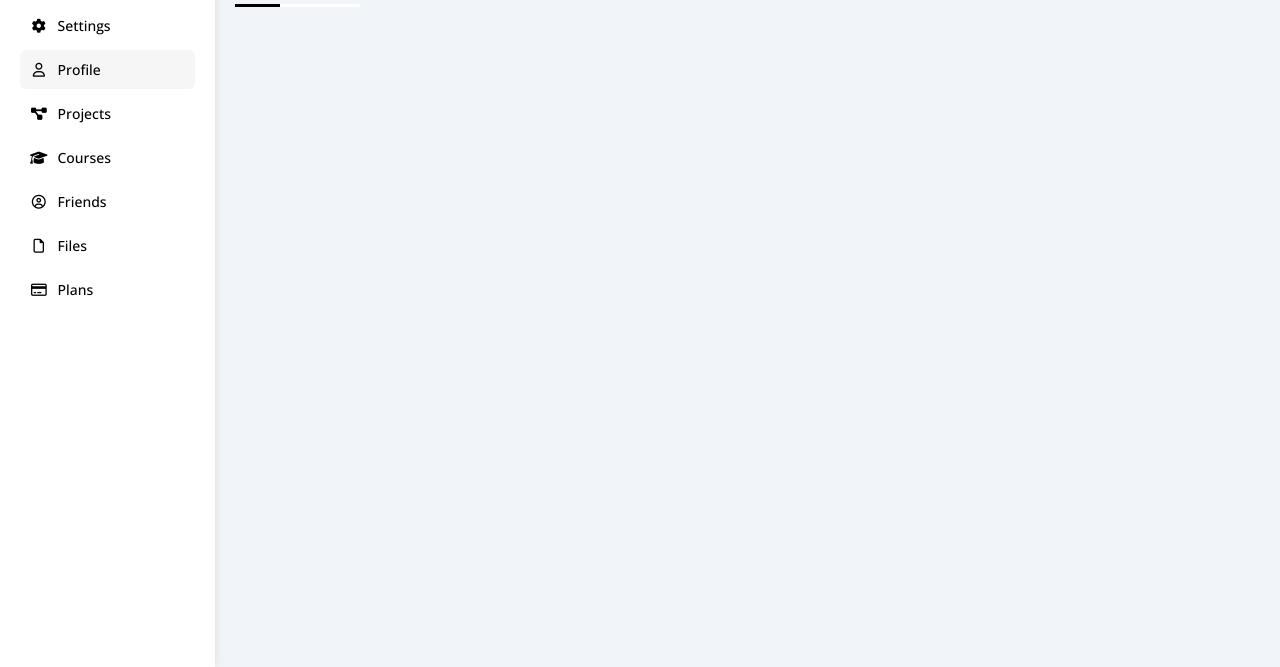
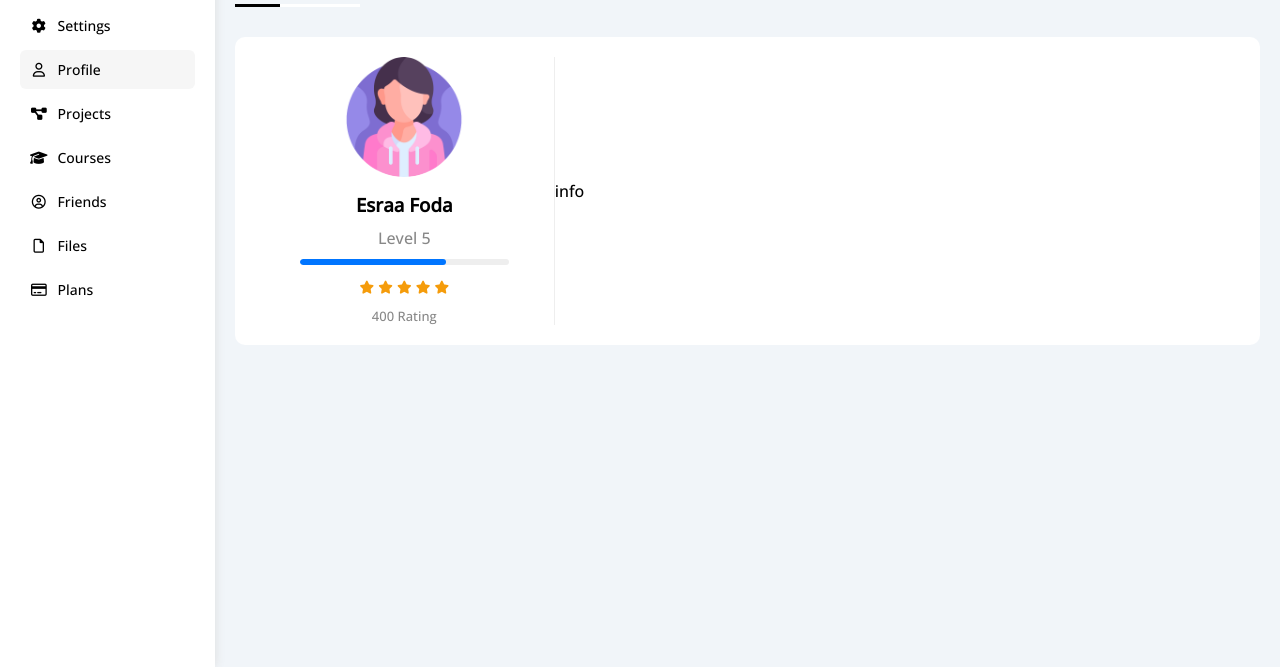
Before and after one commit to esraa237/Dishcon, a plain HTML site: page profile.html in a window 1280 px wide. Shown: the part 133-800 px from the top of the page. Drawn offline with nearby package versions, Linux system fonts and the light colour scheme.

Commit message:
finish half of first widget

```diff
--- a/css/master.css
+++ b/css/master.css
@@ -882,6 +882,43 @@ overflow: hidden;
 }
 /* End Backup Control  */
 /* End Setting page  */
+/* Start Profile page  */
+@media(max-width: 767px){
+    .profile-page .overview{
+        flex-direction: column;
+    }
+}
+.profile-page .avatar-box{
+    width:300px;
+}
+@media(min-width: 768px){
+    .profile-page .avatar-box{
+       border-right: 1px solid #eee;
+    }
+}
+.profile-page .avatar-box >img{
+    height:120px;
+    width: 120px;
+}
+.profile-page .avatar-box .level{
+    height:6px;
+    overflow: hidden;
+    margin: auto;
+    width: 70%;
+}
+.profile-page .avatar-box .level span{
+    position: absolute;
+    left:0;
+    top:0;
+    height:100% ;
+    background-color: var(--blue-color);
+    border-radius: 6px;
+    -webkit-border-radius: 6px;
+    -moz-border-radius: 6px;
+    -ms-border-radius: 6px;
+    -o-border-radius: 6px;
+}
+/* End Profile page  */
 /* Start Animation */
 @keyframes change-color{
     from{
--- a/profile.html
+++ b/profile.html
@@ -88,8 +88,26 @@
           </div>
            <!-- End Header  -->
           <h1 class="p-relative">Profile</h1>
-            <div class="setting-page m-20 d-grid gap-20">
-
+            <div class="profile-page m-20">
+              <div class="overview bg-white p-20 rad-10 d-flex aligncenter">
+                <div class="avatar-box text-c">
+                    <img src="./images/avatar.png" class="mb-10 rad-half" alt="avatar">
+                    <h3 class="m-0 mb-10">Esraa Foda</h3>
+                    <p class="mt-0 c-gray mb-10">Level 5</p>
+                    <div class="level rad-6 bg-eee  p-relative">
+                        <span style="width: 70%;"></span>
+                    </div>
+                    <div class="rating mb-10 mt-10">
+                        <i class="fa-solid fa-star c-orange fs-13"></i>
+                        <i class="fa-solid fa-star c-orange fs-13"></i>
+                        <i class="fa-solid fa-star c-orange fs-13"></i>
+                        <i class="fa-solid fa-star c-orange fs-13"></i>
+                        <i class="fa-solid fa-star c-orange fs-13"></i>
+                    </div>
+                    <span class="c-gray fs-13 mt-0 d-block">400 Rating</span>
+                </div>
+                <div class="info-box">info</div>
+              </div>
           </div>
            <!-- End Content  -->
       </div>
```
